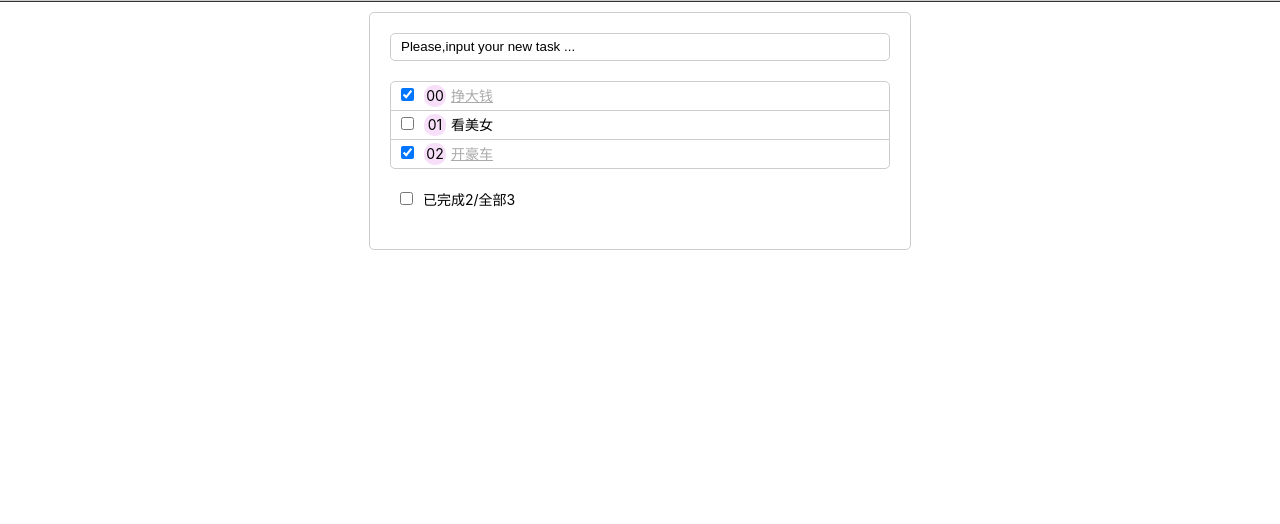
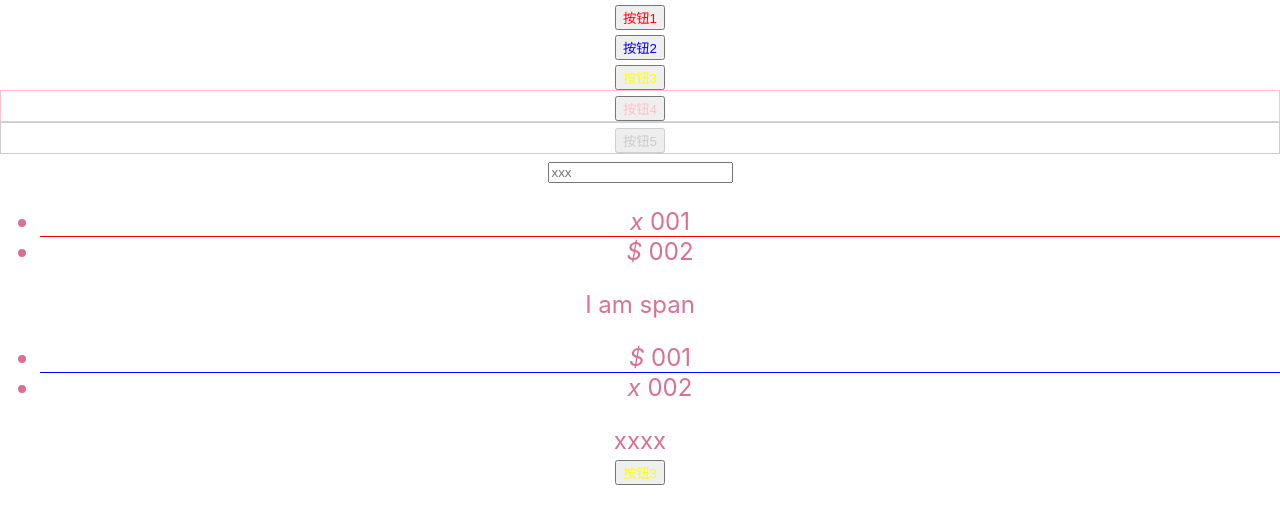
Before and after one commit to uedup/rp, a React (Create React App) app: page / in a window 1280 px wide. Shown: the top 524 px of the page. Built offline with nearby package versions, Linux system fonts and the light colour scheme.

Commit message:
15.TS定义组件接口

```diff
--- a/package.json
+++ b/package.json
@@ -14,7 +14,9 @@
     "nanoid": "^4.0.0",
     "react": "^18.2.0",
     "react-dom": "^18.2.0",
+    "react-router-dom": "^6.5.0",
     "react-scripts": "5.0.1",
+    "styled-components": "^5.3.6",
     "typescript": "^4.8.4",
     "web-vitals": "^2.1.4"
   },
@@ -43,6 +45,6 @@
     ]
   },
   "devDependencies": {
-    "react-router-dom": "^6.5.0"
+    "@types/styled-components": "^5.1.26"
   }
 }
--- /dev/null
+++ b/src/15.TS定义组件接口/index.tsx
@@ -0,0 +1,120 @@
+import React, { ReactElement, ReactNode } from "react";
+import styled from "styled-components";
+
+const Wrapper = styled.div`
+  font-size: 1.5em;
+  text-align: center;
+  color: palevioletred;
+`;
+const Button1 = ({ color }: { color?: string }) => {
+  return (
+    <div>
+      <button style={{ color }}>按钮1</button>
+    </div>
+  );
+};
+const Button2 = (props: { color?: string }) => {
+  return (
+    <div>
+      <button style={{ color: props.color }}>按钮2</button>
+    </div>
+  );
+};
+interface BtnProps {
+  color?: string;
+  disabled?: boolean;
+}
+const Button3 = (props: BtnProps) => {
+  return (
+    <div>
+      <button style={{ color: props.color }}>按钮3</button>
+    </div>
+  );
+};
+const Button4: React.FC<BtnProps> = ({ color, disabled }) => {
+  return (
+    <div style={{ border: `1px solid ${color}` }}>
+      <button disabled={disabled} style={{ color }}>
+        按钮4
+      </button>
+    </div>
+  );
+};
+
+//继承标签属性
+interface BtnProps5 extends React.ButtonHTMLAttributes<HTMLButtonElement> {
+  color?: string;
+}
+const Button5: React.FC<BtnProps> = (props) => {
+  return (
+    <div style={{ border: `1px solid ${props.color}` }}>
+      <button style={{ color: props.color }} {...props}>
+        按钮5
+      </button>
+    </div>
+  );
+};
+
+//继承标签属性
+interface InputProps extends React.InputHTMLAttributes<HTMLInputElement> {
+  color?: string;
+}
+const Input: React.FC<InputProps> = (props) => {
+  return (
+    <div>
+      <input type="text" {...props} />
+    </div>
+  );
+};
+
+const IconA = () => {
+  return <i>x</i>;
+};
+const IconB = () => {
+  return <i>$</i>;
+};
+interface TabsProps {
+  color?: string;
+  IconX?: ReactElement;
+  IconL?: ReactNode;
+  children?:ReactNode
+}
+const Tabs: React.FC<TabsProps> = (props) => {
+  const { color, IconX, IconL ,children} = props;
+  return (
+    <div>
+      <ul>
+        <li style={{borderBottom:`1px solid ${color}`}}>
+          <span>{IconX} 001</span>
+        </li>
+        <li>
+          <span>{IconL} 002</span>
+        </li>
+      </ul>
+      {children}
+    </div>
+  );
+};
+
+type AppProps = {};
+
+export const App: React.FC<AppProps> = () => {
+  return (
+    <Wrapper>
+      <Button1 color={"red"}></Button1>
+      <Button2 color="blue"></Button2>
+      <Button3 color={"yellow"}></Button3>
+      <Button4 color={"pink"} disabled={false}></Button4>
+      <Button5 color={"#ccc"} disabled></Button5>
+      <Input placeholder="xxx" />
+      <Tabs color="red" IconX={IconA()} IconL={IconB()}>
+        <span>I am span</span>
+      </Tabs>
+      <Tabs color="blue" IconX={<IconB/>} IconL={<IconA/>}>
+        xxxx
+        <Button3 color={"yellow"}></Button3>
+      </Tabs>
+    </Wrapper>
+  );
+};
+export default App;
--- a/src/index.tsx
+++ b/src/index.tsx
@@ -1,7 +1,7 @@
 import React from 'react';
 import ReactDOM from 'react-dom/client';
 import './index.css';
-import Demo from './B01.todolist';
+import Demo from './15.TS定义组件接口';
 import reportWebVitals from './reportWebVitals';
 
 const root = ReactDOM.createRoot(
```
Also changed, not shown: 2 other files (tests, documents, lock files or other folders).
